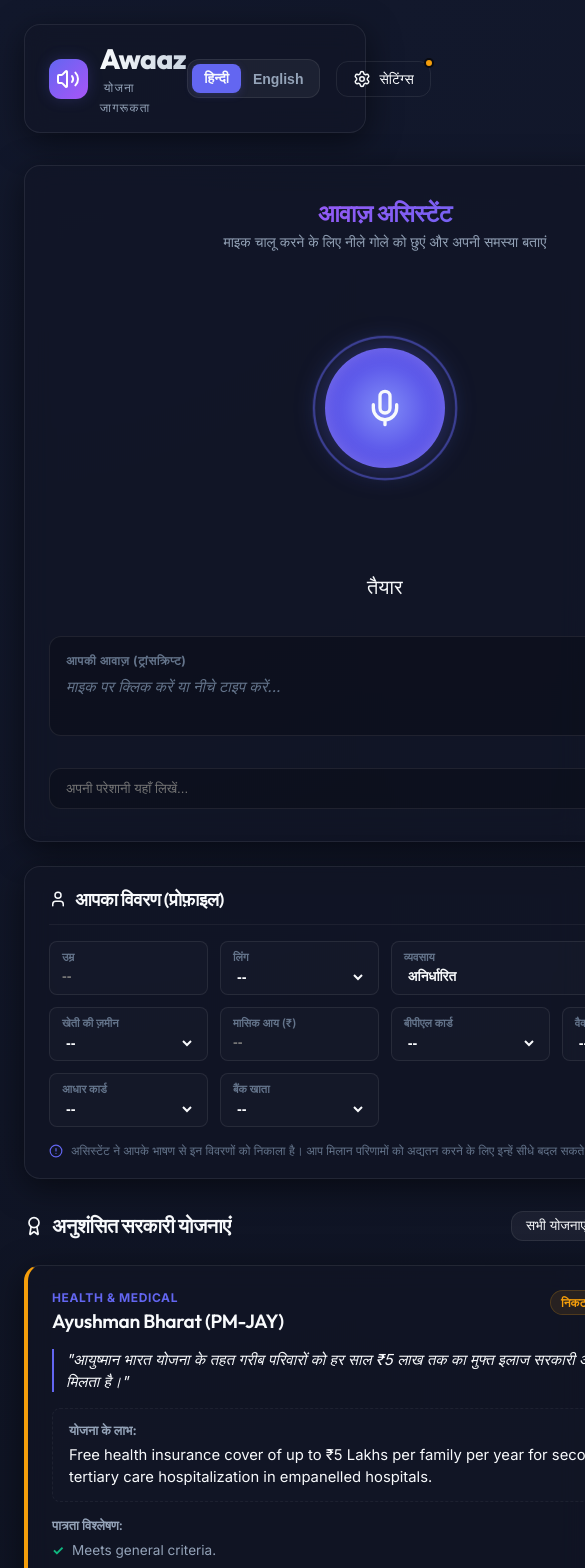
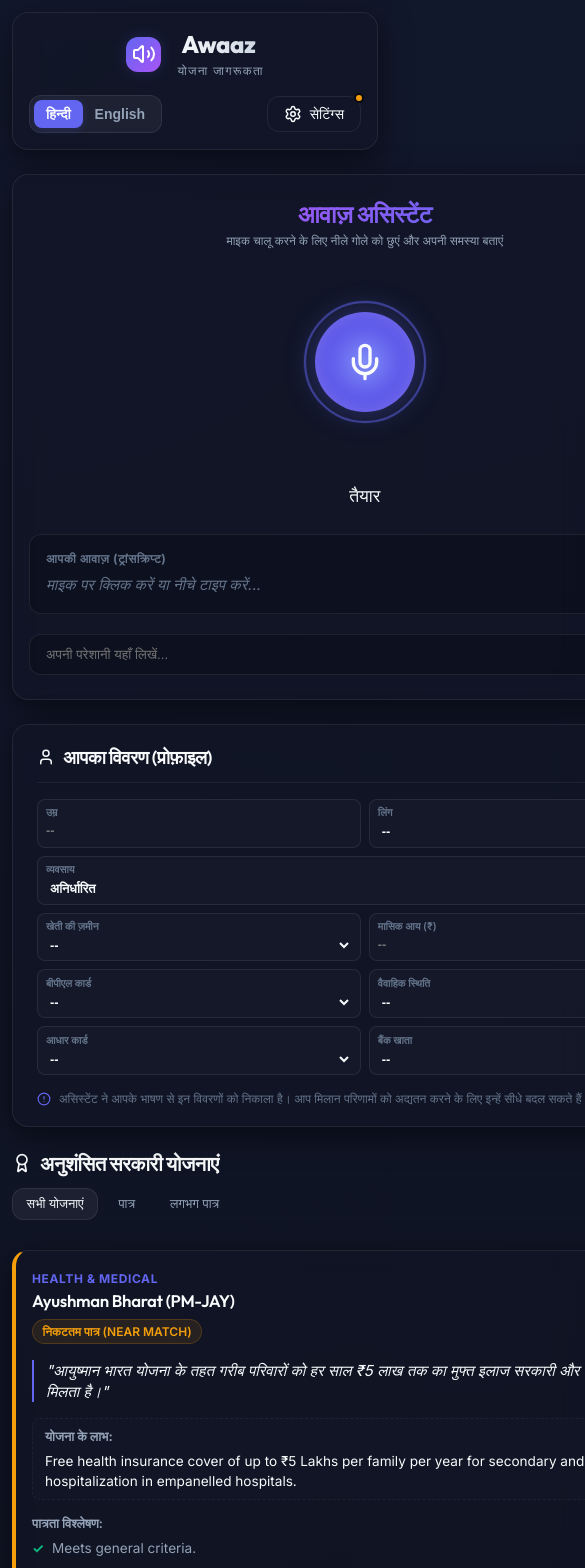
Before and after one commit to piyussh25/AWAAZ, a React (Vite) app: page / in a window 390 px wide. Shown: the top 1568 px of the page, 585 px wide, since content can reach past the window. Built offline with nearby package versions, Linux system fonts and the light colour scheme.

Commit message:
style: add mobile and tablet responsive layouts

```diff
--- a/src/index.css
+++ b/src/index.css
@@ -769,3 +769,161 @@ h1, h2, h3, h4, h5, h6 {
   height: 48px;
   color: var(--text-muted);
 }
+
+/* ==========================================================================
+   Mobile & Responsive Overrides
+   ========================================================================== */
+
+@media (max-width: 768px) {
+  .app-container {
+    padding: 0.75rem;
+    gap: 1rem;
+  }
+
+  .app-header {
+    flex-direction: column;
+    gap: 1rem;
+    padding: 1rem;
+    align-items: stretch;
+    text-align: center;
+  }
+
+  .brand {
+    justify-content: center;
+  }
+
+  .header-controls {
+    justify-content: space-between;
+    width: 100%;
+  }
+
+  .dashboard-grid {
+    grid-template-columns: 1fr;
+    gap: 1rem;
+  }
+
+  .assistant-panel {
+    padding: 1.5rem 1rem;
+    gap: 1.25rem;
+  }
+
+  .orb-container {
+    width: 160px;
+    height: 160px;
+    margin: 0.75rem 0;
+  }
+
+  .orb {
+    width: 100px;
+    height: 100px;
+  }
+
+  .orb-pulse-ring {
+    width: 110px;
+    height: 110px;
+  }
+
+  .status-text {
+    font-size: 1.1rem;
+  }
+
+  .schemes-section-header {
+    flex-direction: column;
+    align-items: flex-start;
+    gap: 0.75rem;
+  }
+
+  .schemes-tabs {
+    width: 100%;
+    display: flex;
+    overflow-x: auto;
+    white-space: nowrap;
+    padding-bottom: 0.35rem;
+    gap: 0.35rem;
+    -ms-overflow-style: none;  /* IE and Edge */
+    scrollbar-width: none;  /* Firefox */
+  }
+
+  .schemes-tabs::-webkit-scrollbar {
+    display: none; /* Chrome, Safari and Opera */
+  }
+
+  .tab-btn {
+    flex: 0 0 auto;
+    padding: 0.45rem 0.85rem;
+    font-size: 0.8rem;
+  }
+
+  .scheme-card {
+    padding: 1.25rem 1rem;
+  }
+
+  .scheme-card-header {
+    flex-direction: column;
+    gap: 0.5rem;
+    align-items: flex-start;
+  }
+
+  .scheme-badge {
+    align-self: flex-start;
+  }
+
+  .profile-grid {
+    grid-template-columns: repeat(auto-fill, minmax(110px, 1fr));
+    gap: 0.5rem;
+  }
+
+  .profile-pill {
+    padding: 0.4rem 0.5rem;
+  }
+
+  .profile-pill-label {
+    font-size: 0.65rem;
+  }
+
+  .profile-pill-val, .profile-pill select, .profile-pill input {
+    font-size: 0.8rem !important;
+  }
+
+  .drawer {
+    width: 100%;
+  }
+}
+
+@media (max-width: 480px) {
+  .brand-text {
+    font-size: 1.5rem;
+  }
+
+  .brand-logo-container {
+    width: 35px;
+    height: 35px;
+  }
+
+  .status-sub {
+    font-size: 0.75rem;
+  }
+
+  .transcript-box {
+    min-height: 80px;
+    max-height: 130px;
+  }
+
+  .scheme-name {
+    font-size: 1.05rem;
+  }
+
+  .scheme-benefits {
+    font-size: 0.85rem;
+    padding: 0.5rem 0.75rem;
+  }
+
+  .doc-tag {
+    font-size: 0.7rem;
+    padding: 0.25rem 0.5rem;
+  }
+
+  .profile-grid {
+    grid-template-columns: repeat(2, 1fr);
+  }
+}
```
